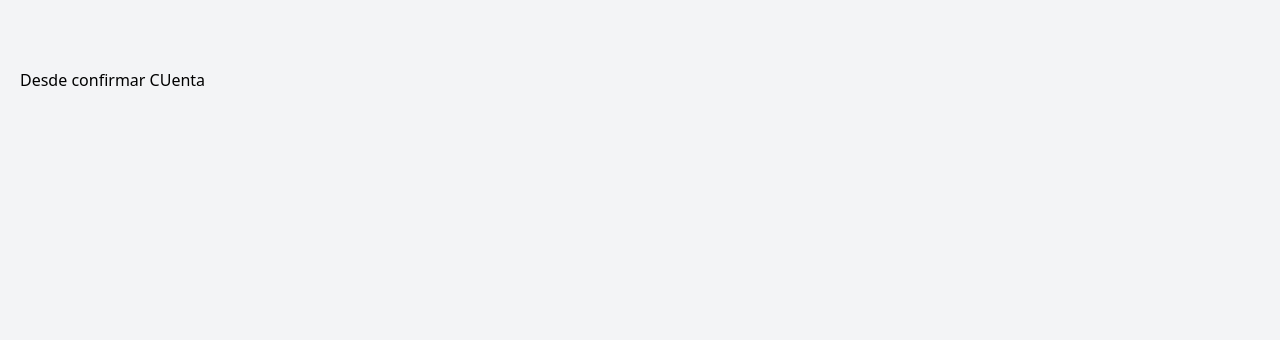
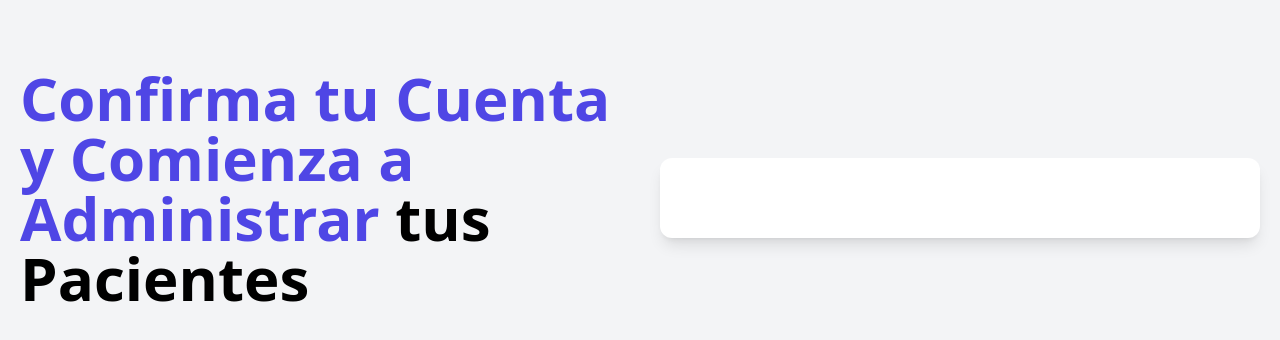
Before and after one commit to url-classes/proyecto-grupal---frontend-tasksmern, a React (Vite) app: page /confirmar/1 in a window 1280 px wide. Shown: the top 340 px of the page. Built offline with nearby package versions, Linux system fonts and the light colour scheme; no server answers.

Commit message:
Cuentas confirmadas

```diff
--- a/src/paginas/ConfirmarCuenta.jsx
+++ b/src/paginas/ConfirmarCuenta.jsx
@@ -1,11 +1,61 @@
+import { useEffect, useState } from 'react'
+import { useParams, Link } from 'react-router-dom'
+import Alerta from '../components/Alerta';
+import axios from 'axios';
+//import clienteAxios from '../config/axios'
 
+const ConfirmarCuenta = () => {
+    const [cuentaConfirmada, setCuentaConfirmada] = useState(false)
+    const [cargando, setCargando] = useState(true)
+    const [alerta, setAlerta] = useState({})
 
-export const ConfirmarCuenta = () => {
-  return (
-    <>
-    <h1> Desde confirmar CUenta</h1>
-    </>
-  )
-}
+    const params = useParams()
+    const { id } = params
 
-export default ConfirmarCuenta;
+    useEffect(() => {
+        const confirmarCuenta = async () => {
+          try {
+            const url = `http://localhost:8000/api/usuarios/confirmar/${id}`
+            const { data } = await axios(url)
+            setCuentaConfirmada(true)
+            setAlerta({
+              msg: data.msg
+            })
+          } catch (error) {
+            setAlerta({
+              msg: error.response.data.msg,
+              error: true
+            })
+          }
+
+          setCargando(false)
+        }
+        confirmarCuenta();
+    }, [])
+
+    return (
+        <>
+          <div>
+                <h1 className="text-indigo-600 font-black text-6xl">
+                    Confirma tu Cuenta y Comienza a Administrar  {""}
+                    <span className="text-black">tus Pacientes</span>
+                </h1>
+            </div>
+
+            <div className='mt-20 md:mt-5 shadow-lg px-5 py-10 rounded-xl bg-white'>
+                {!cargando &&
+                  <Alerta
+                    alerta={alerta}
+                  />}
+
+                  {cuentaConfirmada && (
+                    <Link
+                      className='block text-center my-5 text-gray-500'
+                      to="/">Iniciar Sesión</Link >
+                  ) }
+            </div>
+        </>
+    )
+  };
+
+  export default ConfirmarCuenta;
```
